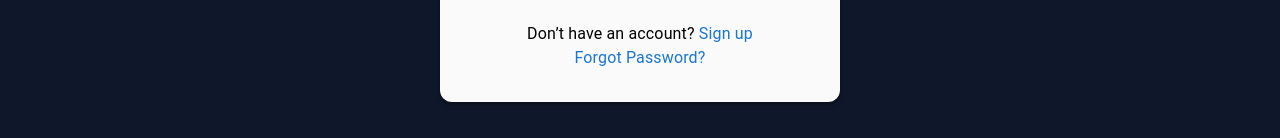
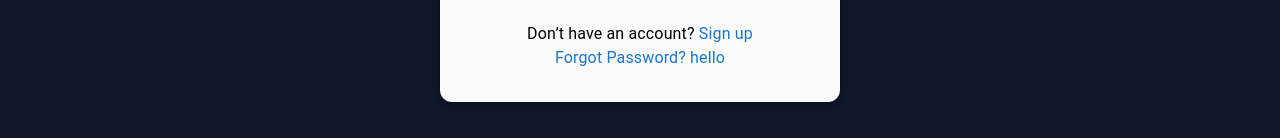
Before and after one commit to PREM015/c-o-d-e-t-r-a-c-k-e-r, a React (Vite) app: page /login in a window 1280 px wide. Shown: the part 524-662 px from the top of the page. Built offline with nearby package versions, Linux system fonts and the light colour scheme.

Commit message:
Update Login component: modify "Forgot Password?" link text for clarity

```diff
--- a/src/pages/Auth/Login.jsx
+++ b/src/pages/Auth/Login.jsx
@@ -198,7 +198,7 @@ const Login = () => {
         </a>
         <br />
         <a href="/forgot-password" style={{ color: isDarkMode ? '#90caf9' : '#1976d2', textDecoration: 'none' }}>
-          Forgot Password?
+          Forgot Password? hello
         </a>
       </Typography>
     </Box>
```
